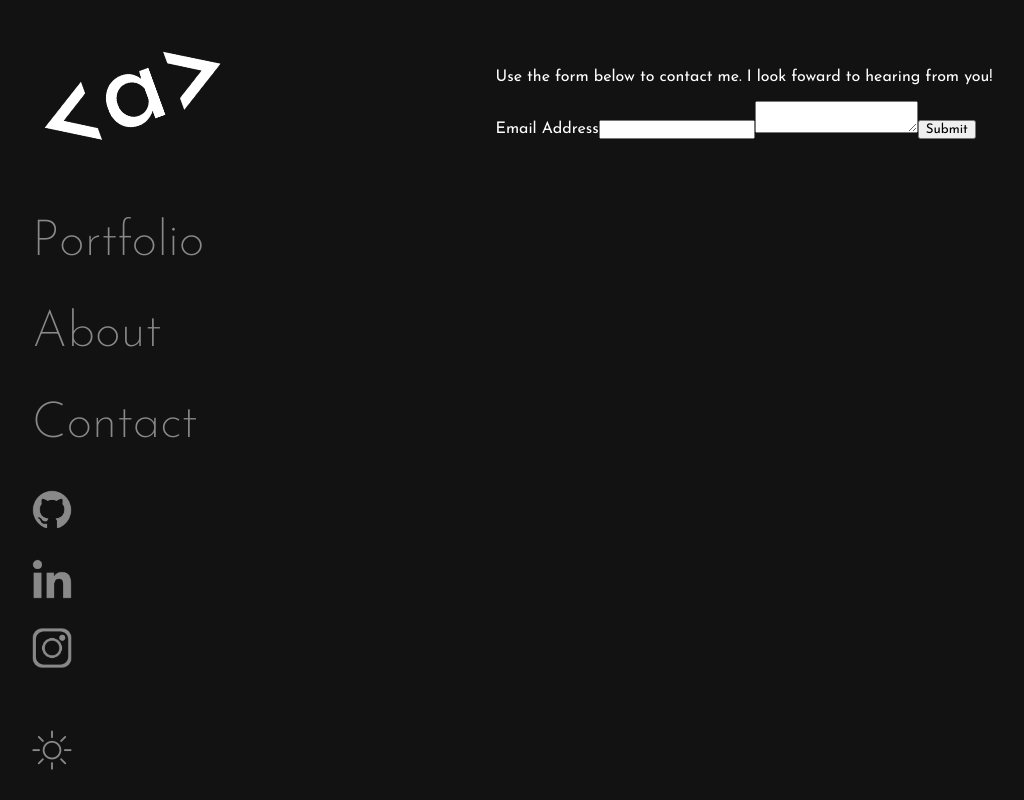
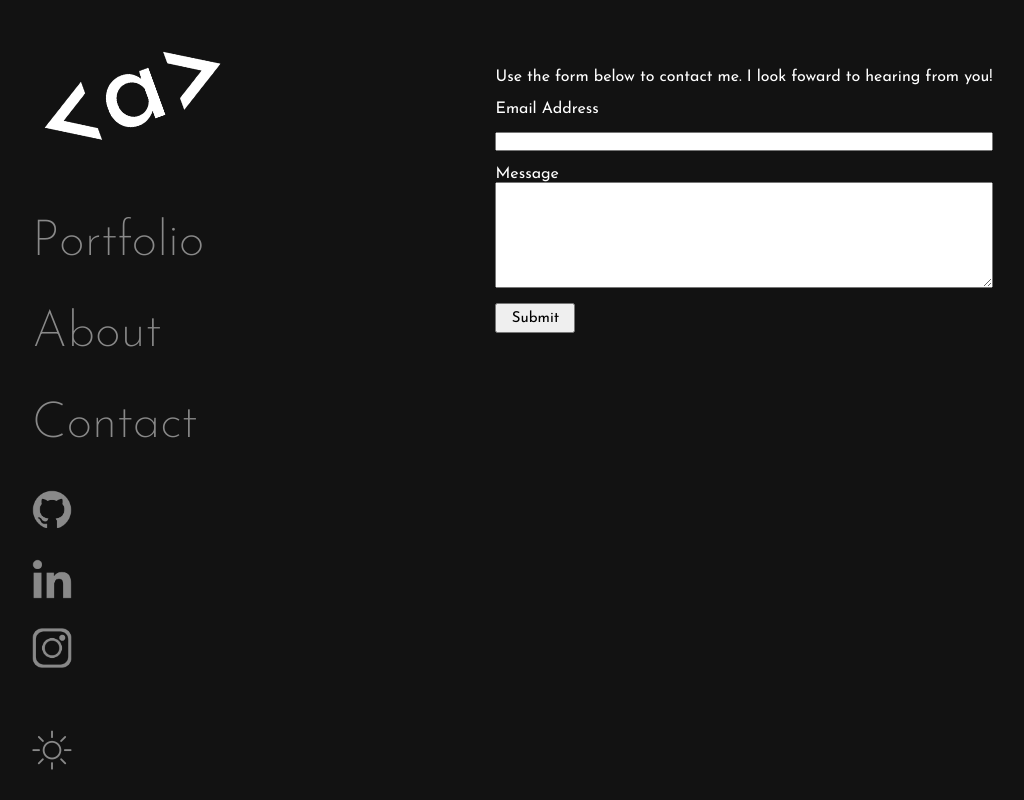
Before and after one commit to adamalcantara/alcantara_dev, a React (Create React App) app: page /contact in a window 1280 px wide. Shown: the whole page, without its empty margins (16-1040 px from the left). Built offline with nearby package versions, Linux system fonts and the light colour scheme.

Commit message:
Styled content

```diff
--- a/src/Components/Form/ContactForm.css
+++ b/src/Components/Form/ContactForm.css
@@ -0,0 +1,19 @@
+#contactForm {
+    display: flex;
+    flex-direction: column;
+}
+
+input {
+    margin: 15px 0;
+}
+
+#message {
+    height: 100px;
+}
+
+#submitBtn {
+    margin-top: 15px;
+    width: 80px;
+    height: 30px;
+    font-size: 15px;
+}
--- a/src/Components/Form/ContactForm.js
+++ b/src/Components/Form/ContactForm.js
@@ -1,5 +1,6 @@
 import React from 'react';
 import { useForm, ValidationError } from '@formspree/react';
+import "./ContactForm.css"
 
 function ContactForm() {
   const [state, handleSubmit] = useForm("xbjqkvbl");
@@ -10,6 +11,7 @@ function ContactForm() {
     <div>
       <p>Use the form below to contact me. I look foward to hearing from you!</p>
       <form onSubmit={handleSubmit}>
+        <div id="contactForm">
           <label htmlFor="email">
             Email Address
           </label>
@@ -23,6 +25,9 @@ function ContactForm() {
             field="email"
             errors={state.errors}
           />
+          <label htmlFor="email">
+            Message
+          </label>
           <textarea
             id="message"
             name="message"
@@ -32,9 +37,10 @@ function ContactForm() {
             field="message"
             errors={state.errors}
           />
-        <button type="submit" disabled={state.submitting}>
+          <button type="submit" disabled={state.submitting} id="submitBtn">
             Submit
           </button>
+        </div>
       </form>
     </div>
   );
```
Lines whose indentation alone changed are shown as unchanged.
